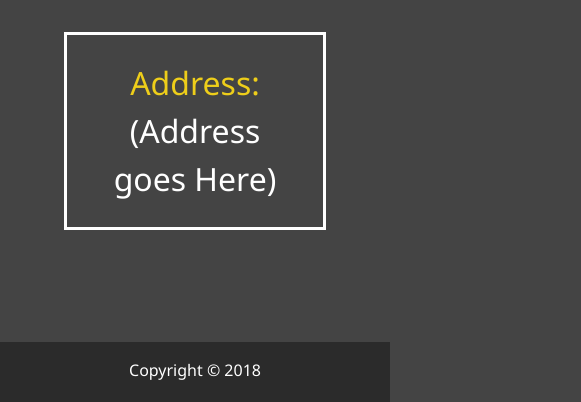
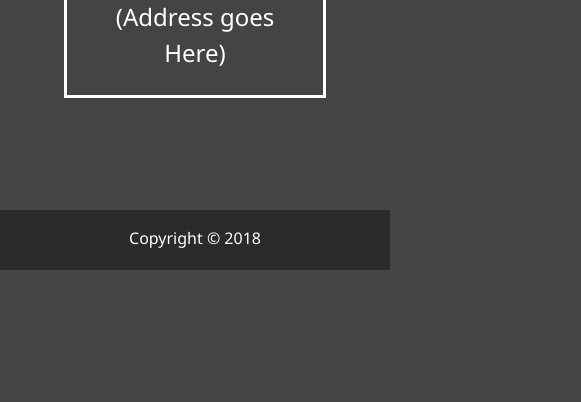
Before and after one commit to kpruehss/modern_portfolio, a website: page dist/contact.html in a window 390 px wide. Shown: the part 794-1196 px from the top of the page, 581 px wide, since content can reach past the window. After the commit the page ends 1064 px from the top, so only its background shows below. Drawn offline with nearby package versions, Linux system fonts and the light colour scheme; files that its build step writes are made by us from their sources.

Commit message:
resized font for contact page boxes to 1.5rem

```diff
--- a/scss/_mobile.scss
+++ b/scss/_mobile.scss
@@ -75,6 +75,12 @@
   main#home .lg-heading {
     font-size: 18px;
   }
+  // Contact Page Boxes
+  .boxes {
+    div {
+      font-size: 1.5rem;
+    }
+  }
   .projects {
     grid-template-columns: 1fr;
   }
```
